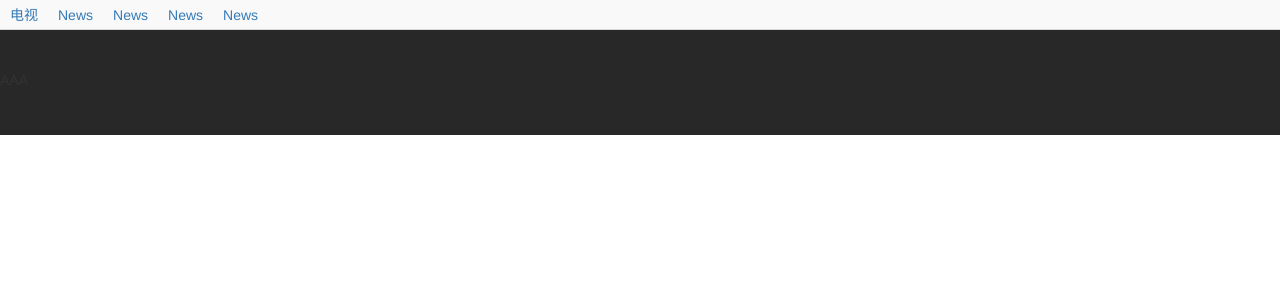
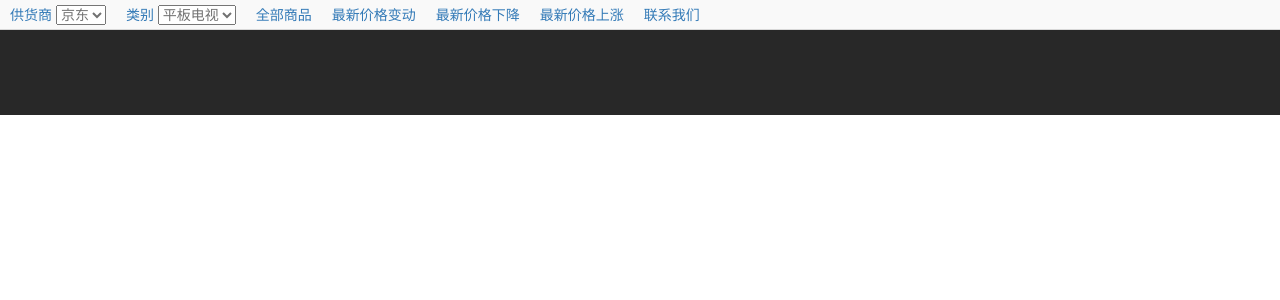
Before and after one commit to cnwarden/bijia, a Django app: page /bijia/index/ in a window 1280 px wide. Shown: the top 300 px of the page. Run offline with Django 3.2, Linux system fonts and the light colour scheme; data that the repository does not hold is empty; parts of the project's set-up code (start-up, migrations or seed data) failed here and were passed over; some libraries are stand-ins or nearby versions.

Commit message:
changed page

```diff
--- a/bijia/models.py
+++ b/bijia/models.py
@@ -12,6 +12,8 @@
     name = StringField(max_length=200, required=True)
     url = StringField(max_length=200, required=True)
     comments = IntField(required=True)
+    changed = IntField()
+    last_update = StringField()
     price_list = ListField(EmbeddedDocumentField(PriceList))
 
     meta = {'collection' : 'stocks'}
--- a/bijia/views.py
+++ b/bijia/views.py
@@ -7,5 +7,24 @@
 from django.shortcuts import render_to_response
 
 def stocklistview(request):
-    stocks = Stock.objects.order_by('-comments')[0:10]
-    return render_to_response('stock_list.html', context={'stock_list' : stocks})
+    provider = request.GET.get('provider', 'jd')
+    category = request.GET.get('category', 'tv')
+    display_method = request.GET.get('show', '1')
+    stocks = None
+    if provider == 'jd':
+        if display_method == '2':
+            stocks = Stock.objects.filter(changed=1).order_by('last_update')[0:10]
+        elif display_method == '3':
+            stocks = Stock.objects.filter(changed=1).order_by('last_update')[0:10]
+        elif display_method == '4':
+            stocks = Stock.objects.filter(changed=1).order_by('last_update')[0:10]
+        else:
+            # show all
+            stocks = Stock.objects.order_by('last_update')[0:10]
+        return render_to_response('stock_list.html',
+                                  context={'stock_list' : stocks,
+                                           'provider' : 'jd',
+                                           'category' : 'tv',
+                                           })
+    else:
+        return render_to_response('base.html')
--- a/crawler/stock/items.py
+++ b/crawler/stock/items.py
@@ -12,6 +12,8 @@
     name = scrapy.Field()
     url = scrapy.Field()
     comments = scrapy.Field()
+    changed = scrapy.Field()
+    last_update = scrapy.Field()
 
 class JDStockPrice(scrapy.Item):
     uid = scrapy.Field()
--- a/crawler/stock/spiders/jd_spider.py
+++ b/crawler/stock/spiders/jd_spider.py
@@ -42,12 +42,14 @@
         item['name'] = stock[1]
         item['url'] = stock[2]
         item['comments'] = int(stock[4])
+        item['changed'] = 0
+        item['last_update'] = datetime.now().strftime("%Y-%m-%d %H:%M:%S")
         return item
 
     def generate_price_item(self, price):
         item = JDStockPrice()
         item['uid'] = int(price[0])
-        item['price'] = price[1]
+        item['price'] = round(float(price[1]), 2)
         item['timestamp'] = datetime.now().strftime("%Y-%m-%d %H:%M:%S")
         return item
 
--- a/static/css/bijia.css
+++ b/static/css/bijia.css
@@ -52,7 +52,7 @@
     border:1px solid #d7d7d7;
     box-shadow: 0 3px 5px rgba(4,5,5,.04);
     box-sizing: border-box;
-    margin: 0 0 18px;
+    margin: 0 0 5px;
     min-height: 80px;
 }
 
@@ -76,4 +76,5 @@
     display: block;
     float: left !important;
     vertical-align: middle;
+    margin-top: 10px;
 }
--- a/templates/base.html
+++ b/templates/base.html
@@ -17,11 +17,31 @@
 {% block navigator %}
     <div id="navigation">
         <ul id="nav" class="menu">
-            <li class="nav-link"><a href="#">电视</a></li>
-            <li class="nav-link"><a href="#">News</a></li>
-            <li class="nav-link"><a href="#">News</a></li>
-            <li class="nav-link"><a href="#">News</a></li>
-            <li class="nav-link"><a href="#">News</a></li>
+            <li class="nav-link"><a href="#">供货商</a>
+                <select>
+                    <option>京东</option>
+                </select>
+            </li>
+            <li class="nav-link"><a href="#">类别</a>
+                <select>
+                    <option>平板电视</option>
+                </select>
+            </li>
+            <li class="nav-link">
+                <a href=/bijia/index?provider={{ provider }}&category={{ category }}&show=1>全部商品</a>
+            </li>
+            <li class="nav-link">
+                <a href=/bijia/index?provider={{ provider }}&category={{ category }}&show=2>最新价格变动</a>
+            </li>
+            <li class="nav-link">
+                <a href=/bijia/index?provider={{ provider }}&category={{ category }}&show=3>最新价格下降</a>
+            </li>
+            <li class="nav-link">
+                <a href=/bijia/index?provider={{ provider }}&category={{ category }}&show=4>最新价格上涨</a>
+            </li>
+            <li class="nav-link">
+                <a href=/bijia/index?provider={{ provider }}&category={{ category }}>联系我们</a>
+            </li>
         </ul>
     </div>
 {% endblock %}
@@ -34,7 +54,6 @@
 
 {% block footer %}
 <footer>
-AAA
 </footer>
 {% endblock %}
 
```
Also changed, not shown: crawler/stock/pipelines.py (+18 -3 lines).
